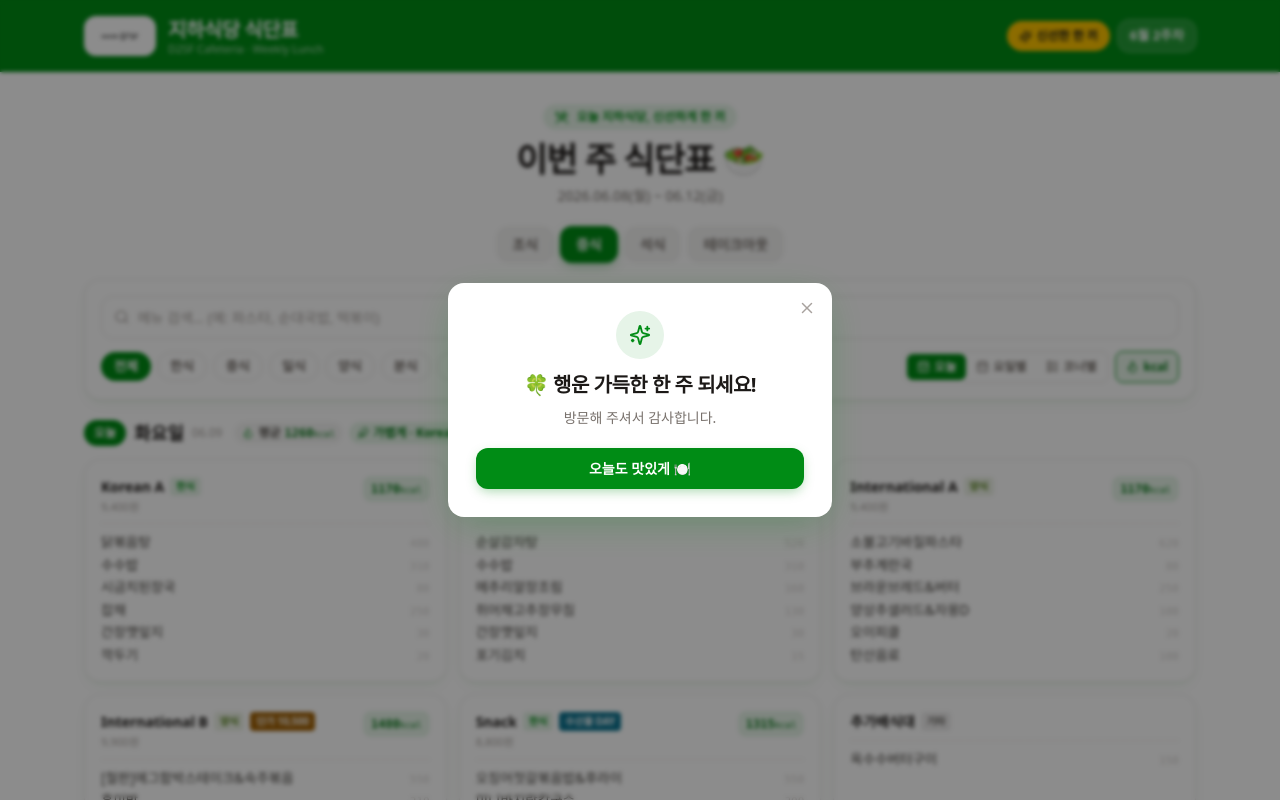
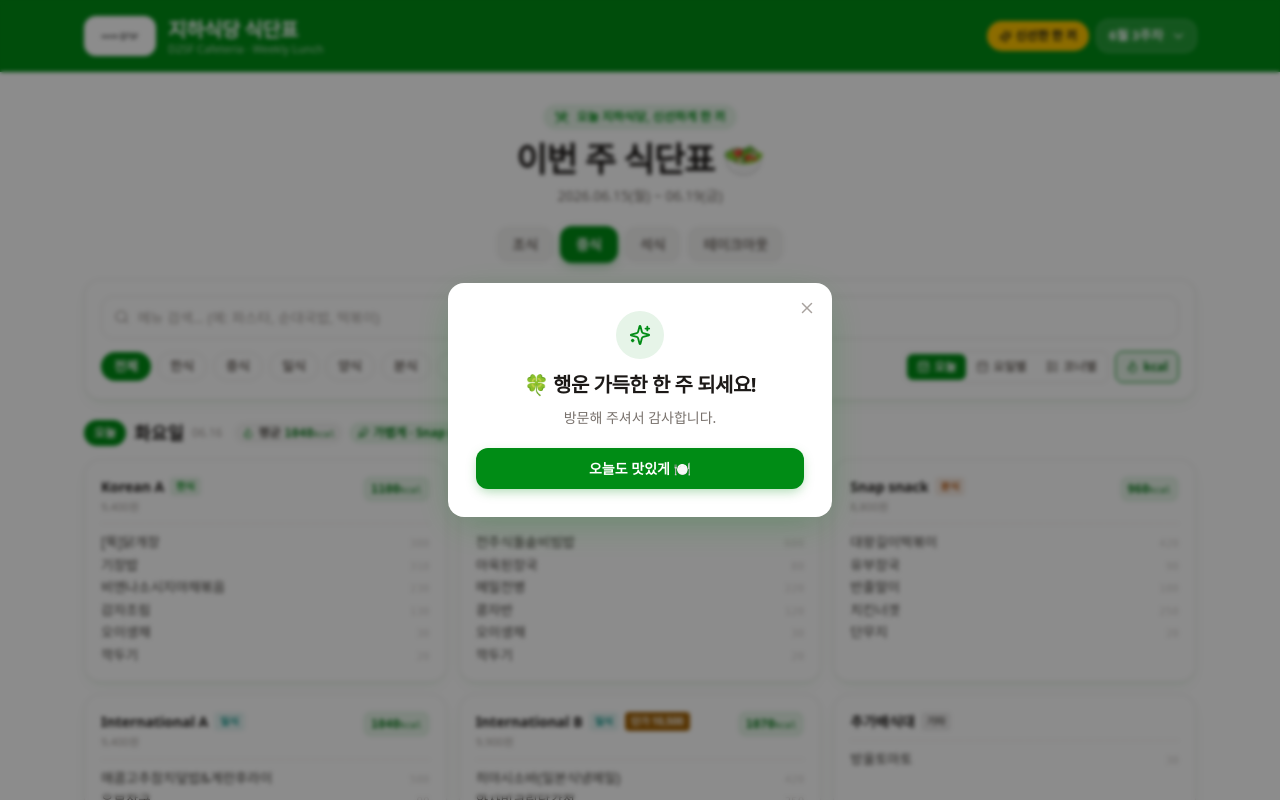
Before and after one commit to sykang-max/d2sf-cafeteria-menu, a React (Vite) app: page / in a window 1280 px wide. Shown: the top 800 px of the page. Built offline with nearby package versions, Linux system fonts and the light colour scheme; a web font is replaced by a local one.

Commit message:
feat: weeks? 6? 3?? ?? (?? ??)

```diff
--- a/src/data/index.js
+++ b/src/data/index.js
@@ -7,7 +7,8 @@
 //   import { week as w2026w3 } from "./menu-2026-w3.js";
 //   export const weeks = [w2026w3, w2026w2];
 
+import { week as w2026w3 } from "./menu-2026-w3.js";
 import { week as w2026w2 } from "./menu-2026-w2.js";
 
 // 최신 주차를 배열 맨 앞에 두세요. weeks[0] 이 기본 선택됩니다.
-export const weeks = [w2026w2];
+export const weeks = [w2026w3, w2026w2];
```
